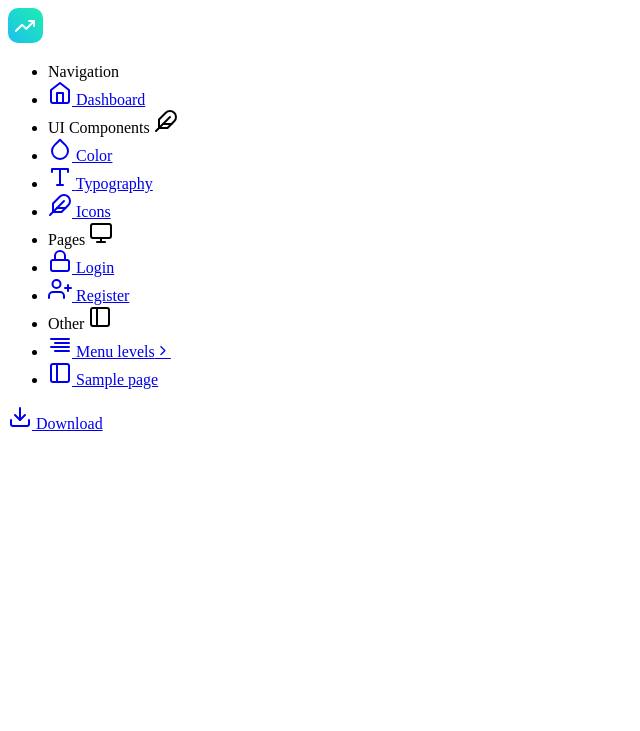
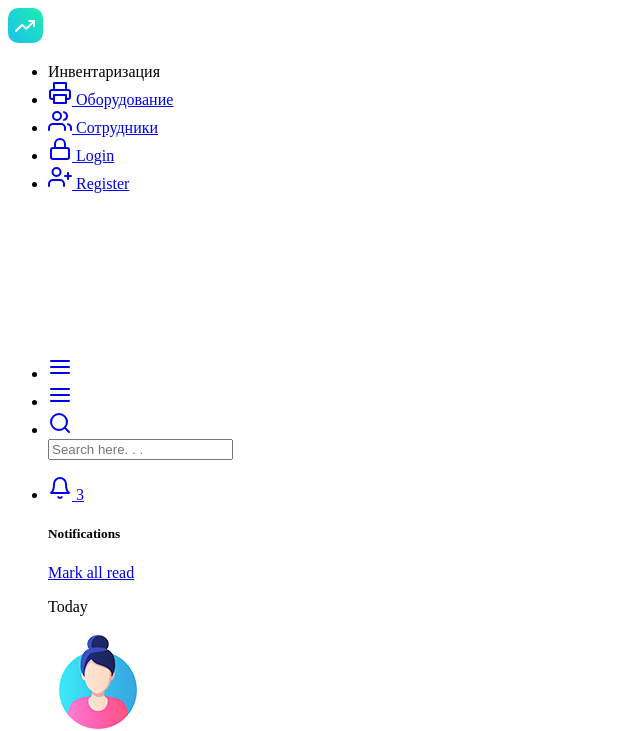
Before and after one commit to wai81/grca_inventori, a Django app: template inventory/templates/inventory/employee_list.html in a window 1280 px wide. Shown: the top 731 px of the page, without its empty margins (0-640 px from the left). Run offline with Django 5.2, Linux system fonts and the light colour scheme; the template is opened without the code that fills it, so the values that code supplies are empty; parts of the project's set-up code (start-up, migrations or seed data) failed here and were passed over; some libraries are stand-ins or nearby versions.

Commit message:
Update sidebar.html

```diff
--- a/templates/includes/sidebar.html
+++ b/templates/includes/sidebar.html
@@ -28,44 +28,61 @@
 
                     <!-- superuser guard -->
                 {% endif %}
+                <li class="pc-item pc-caption">
+                    <label>Инвентаризация</label>
+                </li>
 
-        <li class="pc-item pc-caption">
-          <label>Navigation</label>
-        </li>
                 <li class="pc-item">
-          <a href="{% url "index" %}" class="pc-link">
-            <span class="pc-micon">
-              <i data-feather="home"></i>
-            </span>
-            <span class="pc-mtext">Dashboard</span>
+                    <a href="{% url "inventory:equipment_list" %}" class="pc-link">
+                        <span class="pc-micon"><i data-feather="printer"></i></span>
+                        <span class="pc-mtext">Оборудование</span>
                     </a>
                 </li>
-        <li class="pc-item pc-caption">
-          <label>UI Components</label>
-          <i data-feather="feather"></i>
-        </li>
+
                 <li class="pc-item">
-          <a href="{% url "color" %}" class="pc-link">
-            <span class="pc-micon"><i data-feather="droplet"></i></span>
-            <span class="pc-mtext">Color</span>
+                    <a href="{% url "inventory:employee_list" %}" class="pc-link">
+                        <span class="pc-micon"><i data-feather="users"></i></span>
+                        <span class="pc-mtext">Сотрудники</span>
                     </a>
                 </li>
-        <li class="pc-item">
-          <a href="{% url "typography" %}" class="pc-link">
-            <span class="pc-micon"><i data-feather="type"></i></span>
-            <span class="pc-mtext">Typography</span>
-          </a>
-        </li>
-        <li class="pc-item">
-          <a href="{% url "icon_feather" %}" class="pc-link">
-            <span class="pc-micon"><i data-feather="feather"></i></span>
-            <span class="pc-mtext">Icons</span>
-          </a>
-        </li>
-        <li class="pc-item pc-caption">
-          <label>Pages</label>
-          <i data-feather="monitor"></i>
-        </li>
+
+{#                <li class="pc-item pc-caption">#}
+{#                    <label>Navigation</label>#}
+{#                </li>#}
+{#                <li class="pc-item">#}
+{#                    <a href="{% url "index" %}" class="pc-link">#}
+{#                    <span class="pc-micon">#}
+{#                      <i data-feather="home"></i>#}
+{#                    </span>#}
+{#                        <span class="pc-mtext">Dashboard</span>#}
+{#                    </a>#}
+{#                </li>#}
+{#                <li class="pc-item pc-caption">#}
+{#                    <label>UI Components</label>#}
+{#                    <i data-feather="feather"></i>#}
+{#                </li>#}
+{#                <li class="pc-item">#}
+{#                    <a href="{% url "color" %}" class="pc-link">#}
+{#                        <span class="pc-micon"><i data-feather="droplet"></i></span>#}
+{#                        <span class="pc-mtext">Color</span>#}
+{#                    </a>#}
+{#                </li>#}
+{#                <li class="pc-item">#}
+{#                    <a href="{% url "typography" %}" class="pc-link">#}
+{#                        <span class="pc-micon"><i data-feather="type"></i></span>#}
+{#                        <span class="pc-mtext">Typography</span>#}
+{#                    </a>#}
+{#                </li>#}
+{#                <li class="pc-item">#}
+{#                    <a href="{% url "icon_feather" %}" class="pc-link">#}
+{#                        <span class="pc-micon"><i data-feather="feather"></i></span>#}
+{#                        <span class="pc-mtext">Icons</span>#}
+{#                    </a>#}
+{#                </li>#}
+{#                <li class="pc-item pc-caption">#}
+{#                    <label>Pages</label>#}
+{#                    <i data-feather="monitor"></i>#}
+{#                </li>#}
                 {% if not request.user.is_authenticated %}
                     <li class="pc-item">
                         <a href="{% url "login" %}" class="pc-link">
@@ -91,76 +108,77 @@
                         </a>
                     </li>
                 {% endif %}
-        <li class="pc-item pc-caption">
-          <label>Other</label>
-          <i data-feather="sidebar"></i>
-        </li>
-        <li class="pc-item pc-hasmenu">
-          <a href="#!" class="pc-link">
-            <span class="pc-micon">
-              <i data-feather="align-right"></i>
-            </span>
-            <span class="pc-mtext">Menu levels</span><span class="pc-arrow"><i class="ti ti-chevron-right"></i></span>
-          </a>
-          <ul class="pc-submenu">
-            <li class="pc-item"><a class="pc-link" href="#!">Level 2.1</a></li>
-            <li class="pc-item pc-hasmenu">
-              <a href="#!" class="pc-link"
-                >Level 2.2<span class="pc-arrow"><i class="ti ti-chevron-right"></i></span
-              ></a>
-              <ul class="pc-submenu">
-                <li class="pc-item"><a class="pc-link" href="#!">Level 3.1</a></li>
-                <li class="pc-item"><a class="pc-link" href="#!">Level 3.2</a></li>
-                <li class="pc-item pc-hasmenu">
-                  <a href="#!" class="pc-link"
-                    >Level 3.3<span class="pc-arrow"><i class="ti ti-chevron-right"></i></span
-                  ></a>
-                  <ul class="pc-submenu">
-                    <li class="pc-item"><a class="pc-link" href="#!">Level 4.1</a></li>
-                    <li class="pc-item"><a class="pc-link" href="#!">Level 4.2</a></li>
-                  </ul>
-                </li>
-              </ul>
-            </li>
-            <li class="pc-item pc-hasmenu">
-              <a href="#!" class="pc-link"
-                >Level 2.3<span class="pc-arrow"><i class="ti ti-chevron-right"></i></span
-              ></a>
-              <ul class="pc-submenu">
-                <li class="pc-item"><a class="pc-link" href="#!">Level 3.1</a></li>
-                <li class="pc-item"><a class="pc-link" href="#!">Level 3.2</a></li>
-                <li class="pc-item pc-hasmenu">
-                  <a href="#!" class="pc-link">
-                    Level 3.3
-                    <span class="pc-arrow"><i class="ti ti-chevron-right"></i></span>
-                  </a>
-                  <ul class="pc-submenu">
-                    <li class="pc-item"><a class="pc-link" href="#!">Level 4.1</a></li>
-                    <li class="pc-item"><a class="pc-link" href="#!">Level 4.2</a></li>
-                  </ul>
-                </li>
-              </ul>
-            </li>
-          </ul>
-        </li>
-        <li class="pc-item">
-          <a href="{% url "sample_page" %}" class="pc-link">
-            <span class="pc-micon"><i data-feather="sidebar"></i></span>
-            <span class="pc-mtext">Sample page</span>
-          </a>
-        </li>
+{#                <li class="pc-item pc-caption">#}
+{#                    <label>Other</label>#}
+{#                    <i data-feather="sidebar"></i>#}
+{#                </li>#}
+{#                <li class="pc-item pc-hasmenu">#}
+{#                    <a href="#!" class="pc-link">#}
+{#            <span class="pc-micon">#}
+{#              <i data-feather="align-right"></i>#}
+{#            </span>#}
+{#                        <span class="pc-mtext">Menu levels</span><span class="pc-arrow"><i#}
+{#                            class="ti ti-chevron-right"></i></span>#}
+{#                    </a>#}
+{#                    <ul class="pc-submenu">#}
+{#                        <li class="pc-item"><a class="pc-link" href="#!">Level 2.1</a></li>#}
+{#                        <li class="pc-item pc-hasmenu">#}
+{#                            <a href="#!" class="pc-link"#}
+{#                            >Level 2.2<span class="pc-arrow"><i class="ti ti-chevron-right"></i></span#}
+{#                            ></a>#}
+{#                            <ul class="pc-submenu">#}
+{#                                <li class="pc-item"><a class="pc-link" href="#!">Level 3.1</a></li>#}
+{#                                <li class="pc-item"><a class="pc-link" href="#!">Level 3.2</a></li>#}
+{#                                <li class="pc-item pc-hasmenu">#}
+{#                                    <a href="#!" class="pc-link"#}
+{#                                    >Level 3.3<span class="pc-arrow"><i class="ti ti-chevron-right"></i></span#}
+{#                                    ></a>#}
+{#                                    <ul class="pc-submenu">#}
+{#                                        <li class="pc-item"><a class="pc-link" href="#!">Level 4.1</a></li>#}
+{#                                        <li class="pc-item"><a class="pc-link" href="#!">Level 4.2</a></li>#}
+{#                                    </ul>#}
+{#                                </li>#}
+{#                            </ul>#}
+{#                        </li>#}
+{#                        <li class="pc-item pc-hasmenu">#}
+{#                            <a href="#!" class="pc-link"#}
+{#                            >Level 2.3<span class="pc-arrow"><i class="ti ti-chevron-right"></i></span#}
+{#                            ></a>#}
+{#                            <ul class="pc-submenu">#}
+{#                                <li class="pc-item"><a class="pc-link" href="#!">Level 3.1</a></li>#}
+{#                                <li class="pc-item"><a class="pc-link" href="#!">Level 3.2</a></li>#}
+{#                                <li class="pc-item pc-hasmenu">#}
+{#                                    <a href="#!" class="pc-link">#}
+{#                                        Level 3.3#}
+{#                                        <span class="pc-arrow"><i class="ti ti-chevron-right"></i></span>#}
+{#                                    </a>#}
+{#                                    <ul class="pc-submenu">#}
+{#                                        <li class="pc-item"><a class="pc-link" href="#!">Level 4.1</a></li>#}
+{#                                        <li class="pc-item"><a class="pc-link" href="#!">Level 4.2</a></li>#}
+{#                                    </ul>#}
+{#                                </li>#}
+{#                            </ul>#}
+{#                        </li>#}
+{#                    </ul>#}
+{#                </li>#}
+{#                <li class="pc-item">#}
+{#                    <a href="{% url "sample_page" %}" class="pc-link">#}
+{#                        <span class="pc-micon"><i data-feather="sidebar"></i></span>#}
+{#                        <span class="pc-mtext">Sample page</span>#}
+{#                    </a>#}
+{#                </li>#}
 
 
             </ul>
 
-      <div class="card pc-user-card my-3 bg-white bg-opacity-10">
-        <div class="card-body text-center">
-          <a href="https://app-generator.dev/product/datta-able/django/" class="btn btn-success">
-            <span class="pc-micon"><i data-feather="download"></i></span>
-            Download
-          </a>
-        </div>
-      </div>
+{#            <div class="card pc-user-card my-3 bg-white bg-opacity-10">#}
+{#                <div class="card-body text-center">#}
+{#                    <a href="https://app-generator.dev/product/datta-able/django/" class="btn btn-success">#}
+{#                        <span class="pc-micon"><i data-feather="download"></i></span>#}
+{#                        Download#}
+{#                    </a>#}
+{#                </div>#}
+{#            </div>#}
 
         </div>
     </div>
```
Lines whose indentation alone changed are shown as unchanged.
